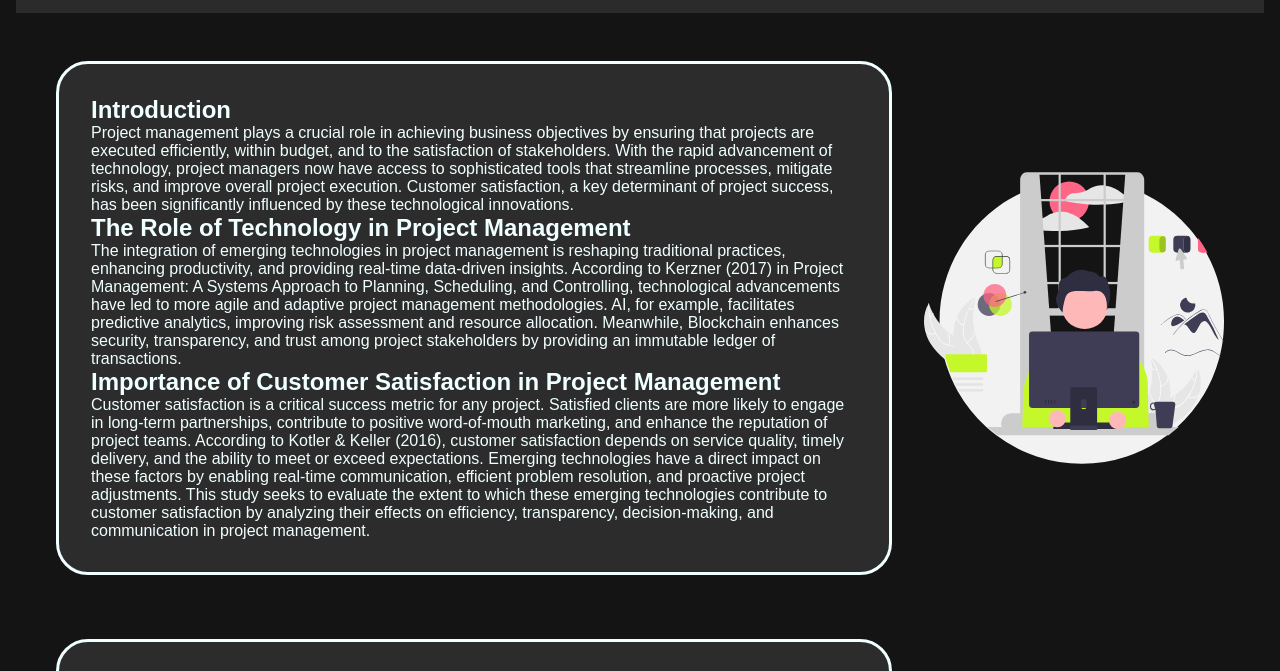
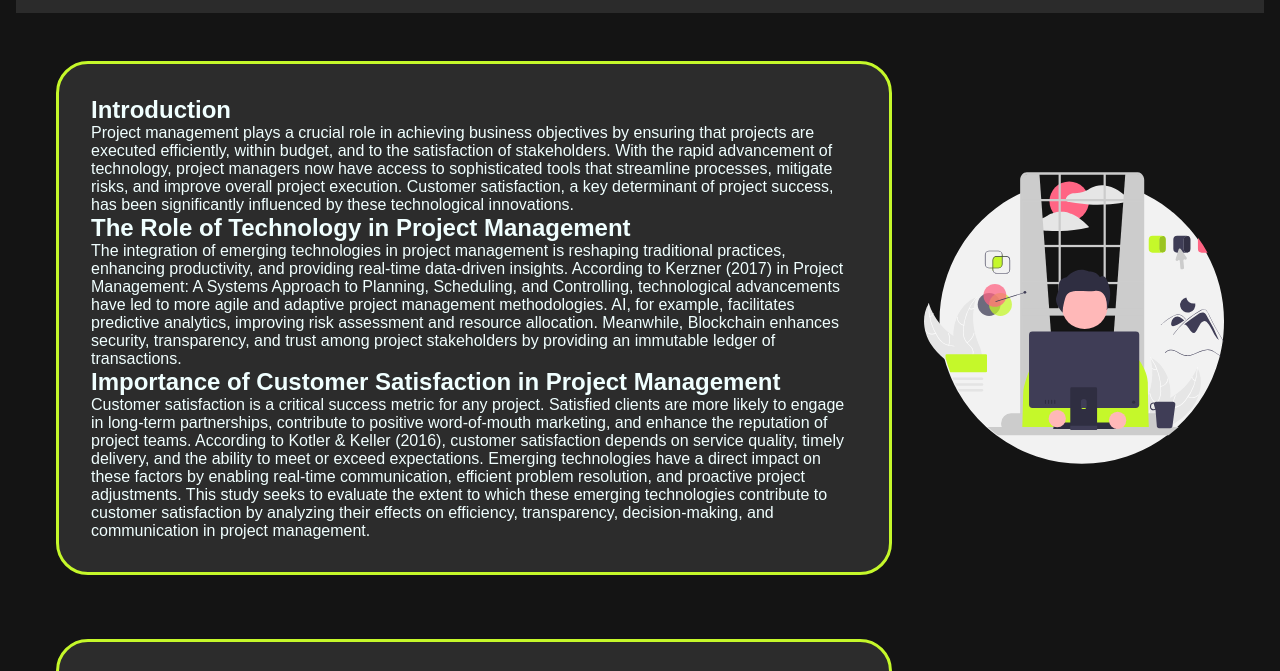
Before and after one commit to document20/-Nwafor-Chigozie-Johnvianney, a plain HTML site: page index.html in a window 1280 px wide. Shown: the part 56-727 px from the top of the page. Drawn offline with Linux system fonts and the light colour scheme.

Commit message:
Update style.css

```diff
--- a/style.css
+++ b/style.css
@@ -60,7 +60,7 @@ ul li a:hover {
 .writeup {
     flex: 1 1 400px;
     padding: 2rem;
-    border: solid;
+    border: solid hsl(75, 94%, 57%) ;
     border-radius: 2rem;
     background: rgba(255, 255, 255, 0.1);
 }
```
